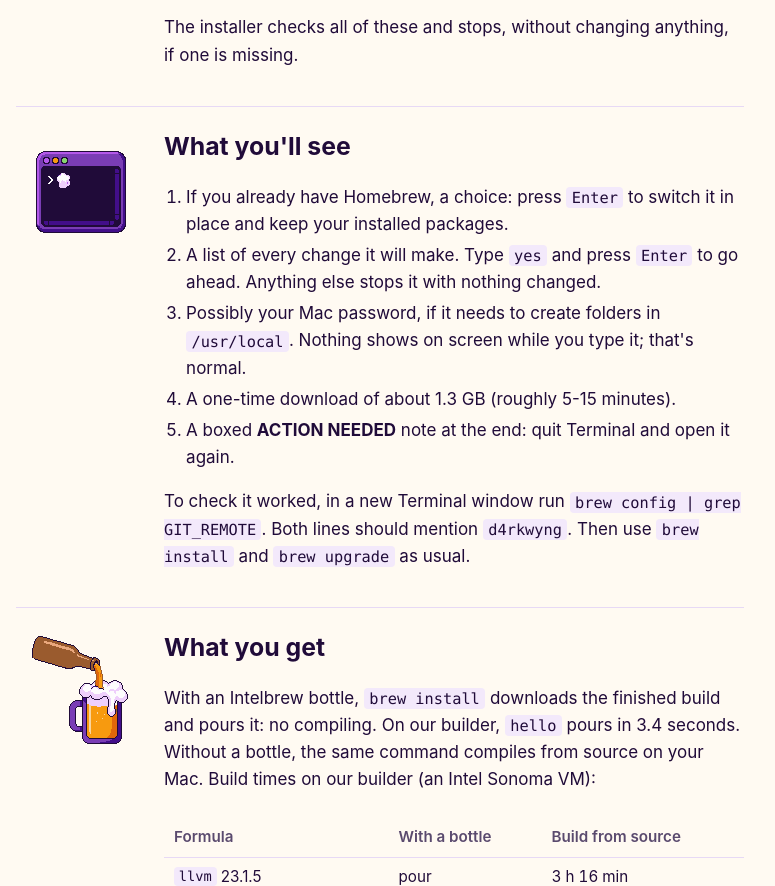
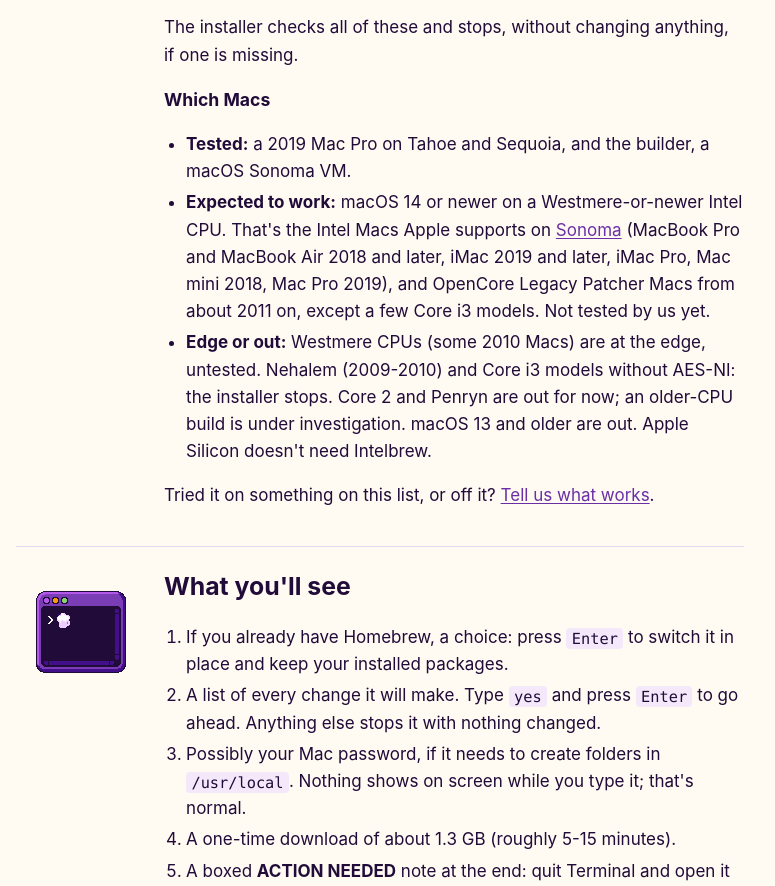
Before and after one commit to d4rkwyng/intelbrew-site, a website: page public/index.html in a window 1280 px wide. Shown: the part 1064-1950 px from the top of the page, without its empty margins (260-1035 px from the left). Drawn offline with Linux system fonts and the light colour scheme.

Commit message:
Which Macs: tested, expected to work, edge or out
Co-Authored-By: Claude Opus 5.5 <noreply@anthropic.com>

```diff
--- a/public/index.html
+++ b/public/index.html
@@ -57,6 +57,13 @@
       <li>Apple's <strong>Command Line Tools</strong>. If you don't have them, run <code>xcode-select --install</code>.</li>
     </ul>
     <p>The installer checks all of these and stops, without changing anything, if one is missing.</p>
+    <h3 id="h-which-macs">Which Macs</h3>
+    <ul>
+      <li><strong>Tested:</strong> a 2019 Mac Pro on Tahoe and Sequoia, and the builder, a macOS Sonoma VM.</li>
+      <li><strong>Expected to work:</strong> macOS 14 or newer on a Westmere-or-newer Intel CPU. That's the Intel Macs Apple supports on <a href="https://support.apple.com/en-us/105113">Sonoma</a> (MacBook Pro and MacBook Air 2018 and later, iMac 2019 and later, iMac Pro, Mac mini 2018, Mac Pro 2019), and OpenCore Legacy Patcher Macs from about 2011 on, except a few Core i3 models. Not tested by us yet.</li>
+      <li><strong>Edge or out:</strong> Westmere CPUs (some 2010 Macs) are at the edge, untested. Nehalem (2009-2010) and Core i3 models without AES-NI: the installer stops. Core 2 and Penryn are out for now; an older-CPU build is under investigation. macOS 13 and older are out. Apple Silicon doesn't need Intelbrew.</li>
+    </ul>
+    <p>Tried it on something on this list, or off it? <a href="https://github.com/d4rkwyng/intelbrew/issues">Tell us what works</a>.</p>
   </div>
 </section>
 
```
